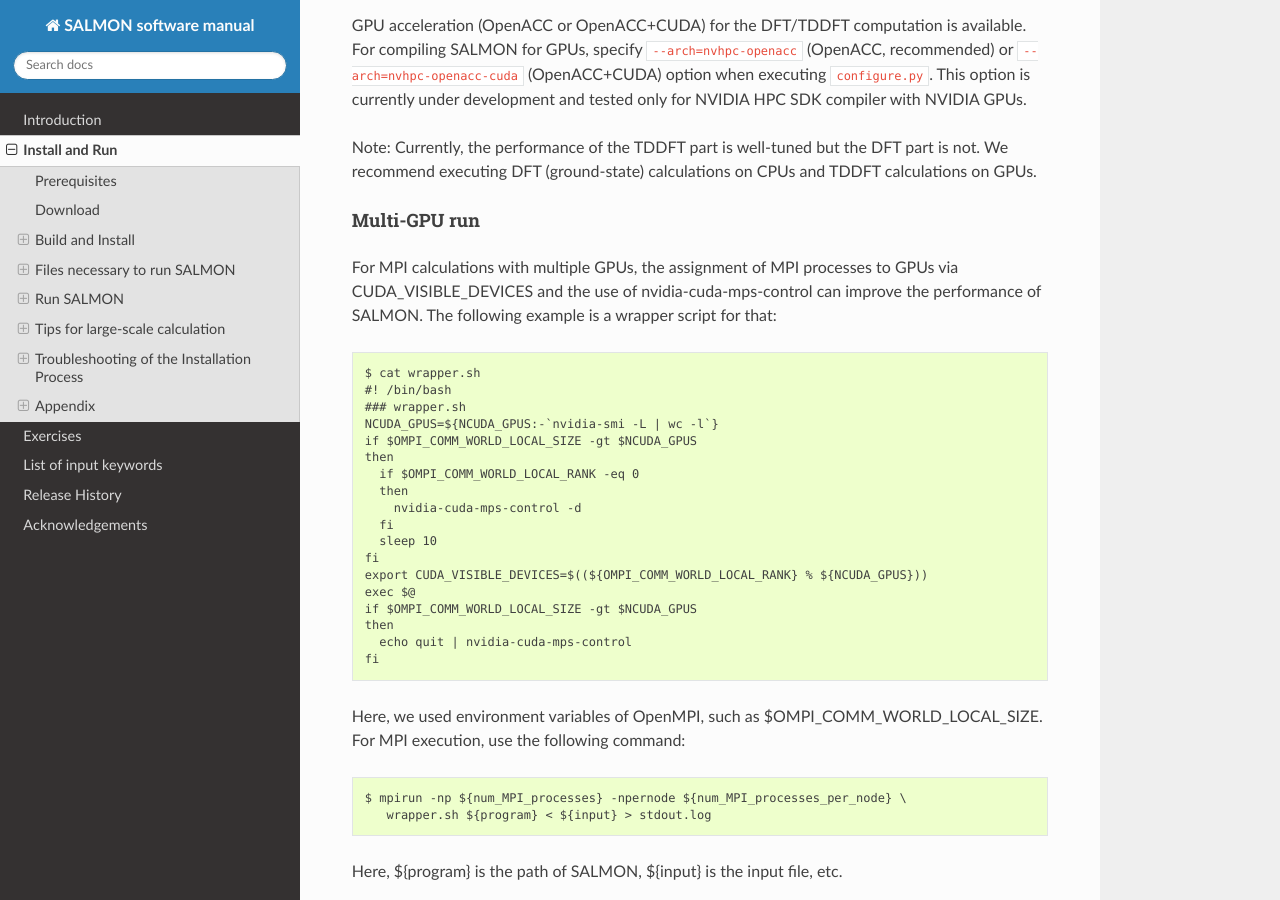
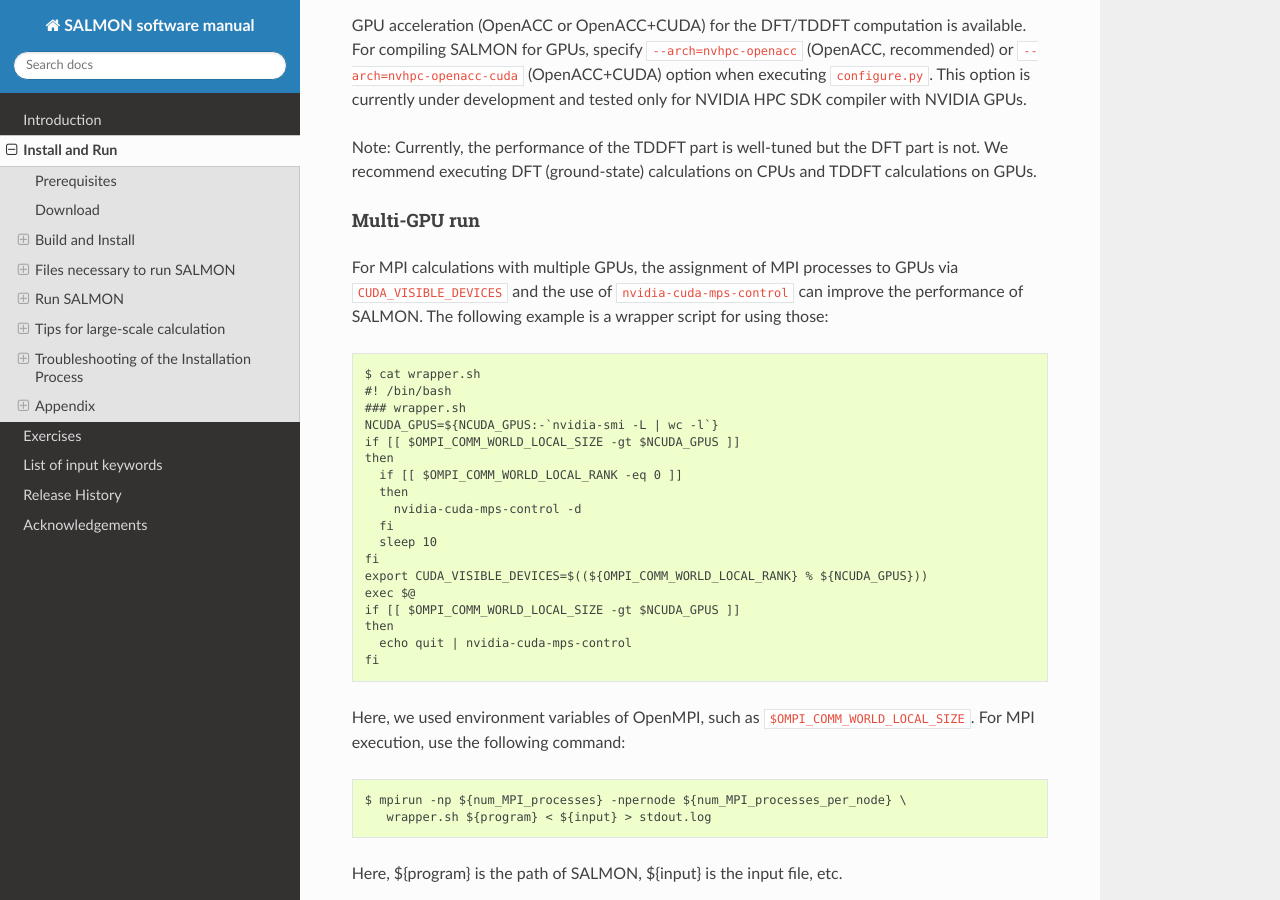
Before and after one commit to SALMON-TDDFT/SALMON-DOCS, a Sphinx documentation site: the page built from source/install_and_run.rst, in a window 1280 px wide and 900 px high, scrolled down 9779 px. Built offline with Sphinx 7.4.7 and the Read the Docs theme 3.1.0, drawn with Linux system fonts in a browser that asks for light colours; formulas are drawn with MathJax 3.

Commit message:
Update install_and_run.rst

```diff
--- a/source/install_and_run.rst
+++ b/source/install_and_run.rst
@@ -421,15 +421,15 @@
 Multi-GPU run
 ^^^^^^^^^^^^^^^^^^^^^^^^^
 
-For MPI calculations with multiple GPUs, the assignment of MPI processes to GPUs via CUDA_VISIBLE_DEVICES and the use of nvidia-cuda-mps-control can improve the performance of SALMON. The following example is a wrapper script for that::
+For MPI calculations with multiple GPUs, the assignment of MPI processes to GPUs via ``CUDA_VISIBLE_DEVICES`` and the use of ``nvidia-cuda-mps-control`` can improve the performance of SALMON. The following example is a wrapper script for using those::
 
     $ cat wrapper.sh
     #! /bin/bash
     ### wrapper.sh
     NCUDA_GPUS=${NCUDA_GPUS:-`nvidia-smi -L | wc -l`}
-    if $OMPI_COMM_WORLD_LOCAL_SIZE -gt $NCUDA_GPUS
+    if [[ $OMPI_COMM_WORLD_LOCAL_SIZE -gt $NCUDA_GPUS ]]
     then
-      if $OMPI_COMM_WORLD_LOCAL_RANK -eq 0
+      if [[ $OMPI_COMM_WORLD_LOCAL_RANK -eq 0 ]]
       then
         nvidia-cuda-mps-control -d
       fi
@@ -437,12 +437,12 @@
     fi
     export CUDA_VISIBLE_DEVICES=$((${OMPI_COMM_WORLD_LOCAL_RANK} % ${NCUDA_GPUS}))
     exec $@
-    if $OMPI_COMM_WORLD_LOCAL_SIZE -gt $NCUDA_GPUS
+    if [[ $OMPI_COMM_WORLD_LOCAL_SIZE -gt $NCUDA_GPUS ]]
     then
       echo quit | nvidia-cuda-mps-control
     fi
 
-Here, we used environment variables of OpenMPI, such as $OMPI_COMM_WORLD_LOCAL_SIZE.
+Here, we used environment variables of OpenMPI, such as ``$OMPI_COMM_WORLD_LOCAL_SIZE``.
 For MPI execution, use the following command::
 
     $ mpirun -np ${num_MPI_processes} -npernode ${num_MPI_processes_per_node} \
```
